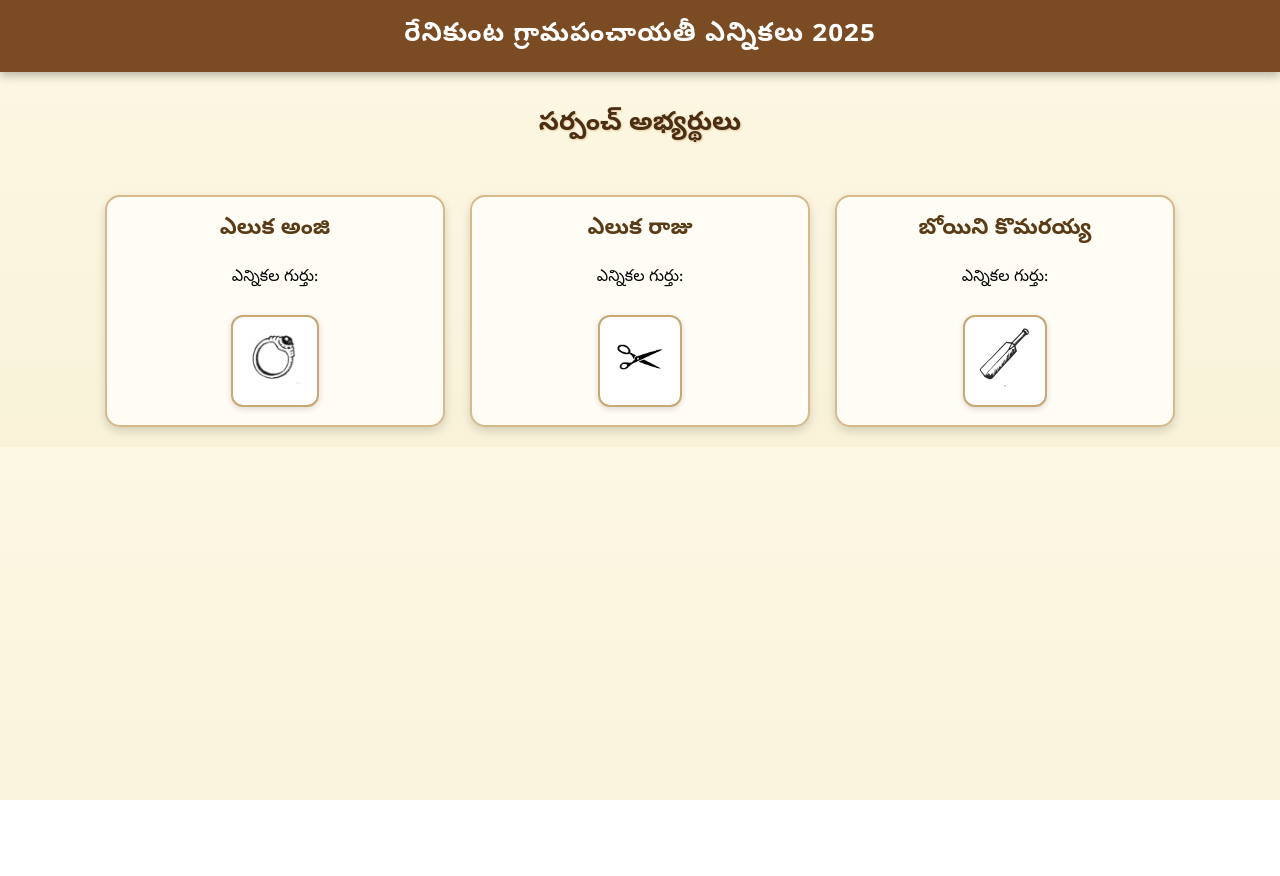
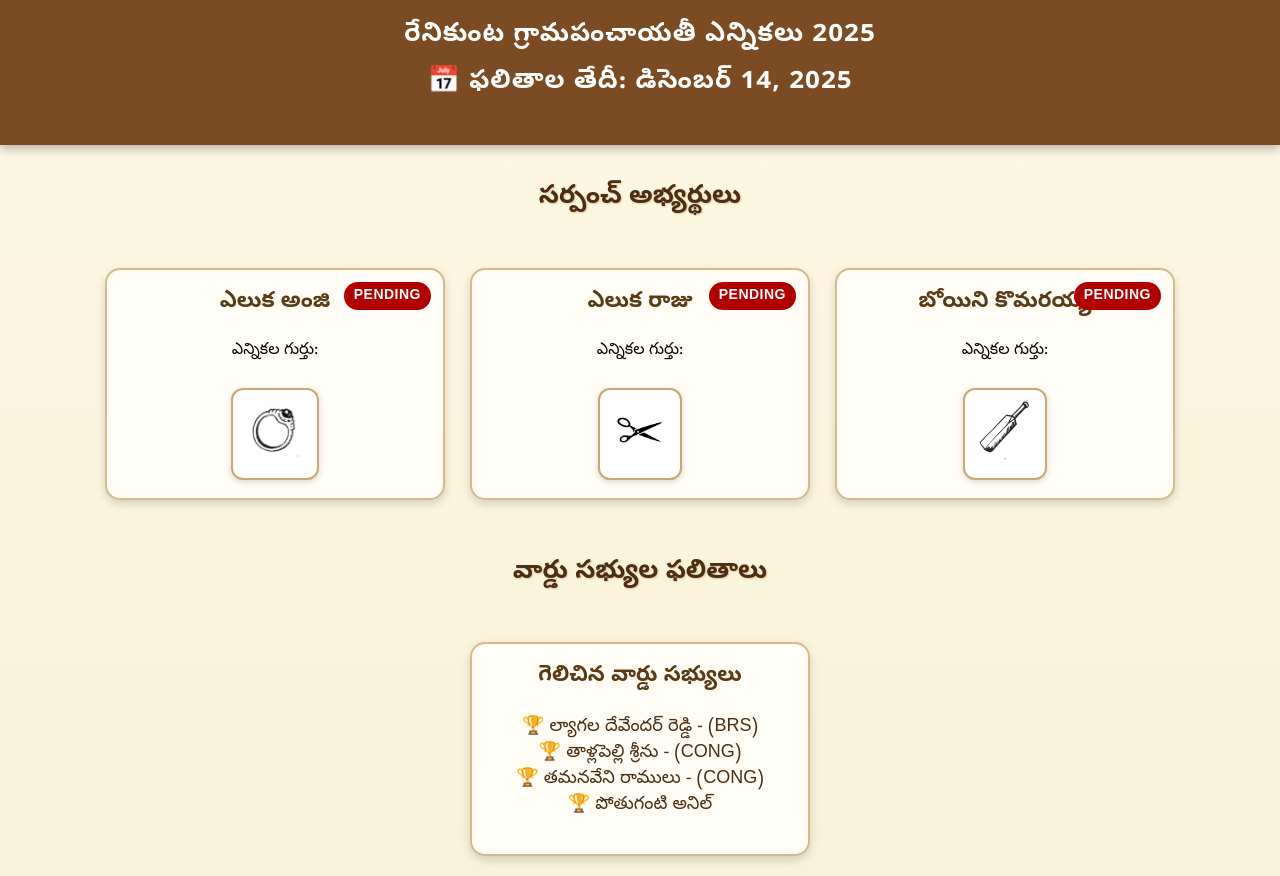
Before and after one commit to Sandeep-Narahari/renikunta-grampanchayt, a plain HTML site: page index.html in a window 1280 px wide. Before the commit the page ends 800 px from the top, so only its background shows below. Drawn offline with Linux system fonts and the light colour scheme.

Commit message:
added ward memebers list

```diff
--- a/index.html
+++ b/index.html
@@ -33,7 +33,14 @@
         letter-spacing: 1px;
         box-shadow: 0 3px 10px rgba(0,0,0,0.3);
     }
-
+    .main-photo {
+        width: 100;
+        height: 300px;
+        object-fit: contain;
+        border-radius: 12px;
+        border: 2px solid #8b5a2b;
+        margin-bottom: 15px;
+    }
     h2 {
         text-align: center;
         color: #4b2e13;
@@ -65,6 +72,18 @@
         box-shadow: 0 4px 10px rgba(0,0,0,0.15);
         transition: all 0.25s ease;
         position: relative;
+    }
+    .status-tag {
+        position: absolute;
+        top: 12px;
+        right: 12px;
+        background: #b00000;
+        color: #fff;
+        padding: 4px 10px;
+        font-size: 14px;
+        font-weight: bold;
+        border-radius: 20px;
+        letter-spacing: 0.5px;
     }
 
     .card:hover {
@@ -115,7 +134,9 @@
 </head>
 <body>
 
-<header>రేనికుంట గ్రామపంచాయతీ ఎన్నికలు 2025</header>
+<header>రేనికుంట గ్రామపంచాయతీ ఎన్నికలు   2025<p style="margin-top: 10px; font-weight: bold;">
+            📅 ఫలితాల తేదీ: డిసెంబర్ 14, 2025
+        </p></header>
 
 <h2 id="sarpanch">సర్పంచ్ అభ్యర్థులు</h2>
 
@@ -123,8 +144,10 @@
 
     <!-- అభ్యర్థి 1 -->
     <div class="card">
+        <span class="status-tag">PENDING</span>
+
         <!-- <img class="main-photo" src="./sarpanch/anji/anji.jpeg" alt="ఎలుక అంజి"> -->
-        <h3>ఎలుక అంజి</h3>
+        <h3>ఎలుక అంజి </h3>
         <p>ఎన్నికల గుర్తు:</p>
         <div class="symbol-wrapper">
             <img src="./sarpanch/anji/symbol.png" class="symbol-img" alt="ఎలుక అంజి గుర్తు">
@@ -134,8 +157,10 @@
 
     <!-- అభ్యర్థి 2 -->
     <div class="card">
+        <span class="status-tag">PENDING</span>
+
         <!-- <img class="main-photo" src="./sarpanch/raju/raju.jpeg" alt="ఎలుక రాజు"> -->
-        <h3>ఎలుక రాజు</h3>
+        <h3>ఎలుక రాజు </h3>
         <p>ఎన్నికల గుర్తు:</p>
         <div class="symbol-wrapper">
             <img src="./sarpanch/raju/symbol.jpg" class="symbol-img" alt="ఎలుక రాజు గుర్తు">
@@ -145,7 +170,9 @@
 
     <!-- అభ్యర్థి 3 -->
     <div class="card">
-        <!-- <img class="main-photo" src="./sarpanch/komaraiah/pic.jpeg" alt="బోయిని కొమరయ్య"> -->
+        <span class="status-tag">PENDING</span>
+
+        <!-- <img class="main-photo" src="./sarpanch/komaraiah/komaraiah.jpeg" alt="బోయిని కొమరయ్య"> -->
         <h3>బోయిని కొమరయ్య</h3>
         <p>ఎన్నికల గుర్తు:</p>
         <div class="symbol-wrapper">
@@ -154,6 +181,27 @@
         <!-- <a class="btn" href="komaraiah.html">వివరాలు →</a> -->
     </div>
 
+
+</div>
+
+<h2 id="wards">వార్డు సభ్యుల ఫలితాలు</h2>
+
+<div class="container">
+
+    <div class="card">
+        <h3>గెలిచిన వార్డు సభ్యులు</h3>
+        <!-- <p style="font-size: 16px;">(వార్డు నంబర్లు తెలియదు)</p> -->
+
+        <ul style="list-style: none; padding: 0; font-size: 18px; color: #4b2e13;">
+            <li>🏆    ల్యాగల దేవేందర్ రెడ్డి - (BRS)</li>
+            <li>🏆    తాళ్లపెల్లి శ్రీను - (CONG)</li>
+            <li>🏆    తమనవేని రాములు - (CONG)</li>
+            <li>🏆    పోతుగంటి అనిల్ </li>
+        </ul>
+
+
+    </div>
+
 </div>
 
 </body>
```
Also changed, not shown: sarpanch/komaraiah/komaraiah.jpeg (added).
